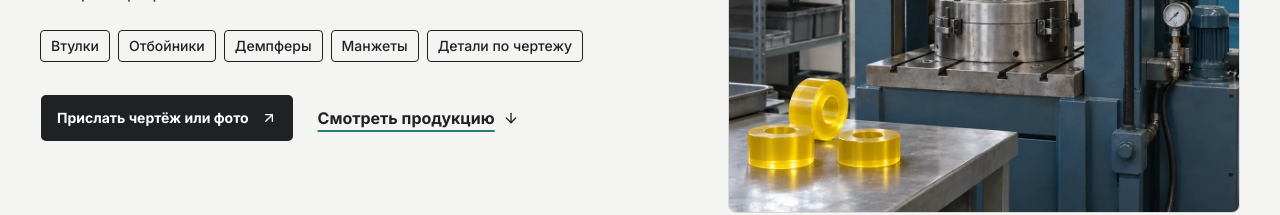
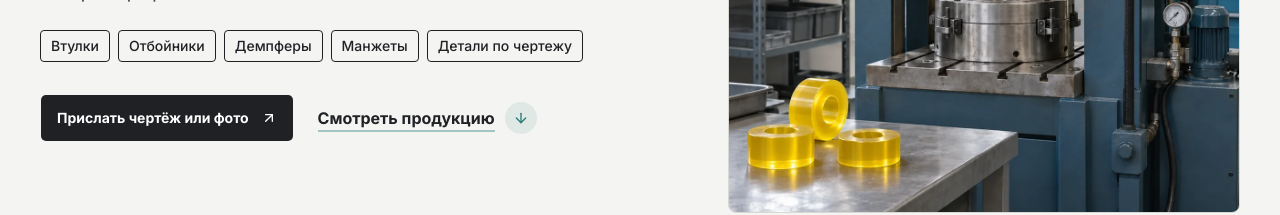
Before and after one commit to raiselfg/poli-front, a Next.js app in the folder apps/web/: page / in a window 1280 px wide. Shown: the part 468-683 px from the top of the page. Built offline with nearby package versions, Linux system fonts and the light colour scheme; no server answers.

Commit message:
improve hero hover ui text

```diff
--- a/apps/web/app/_components/hero/hero.tsx
+++ b/apps/web/app/_components/hero/hero.tsx
@@ -4,7 +4,7 @@ import { unstable_rethrow } from 'next/navigation';
 import { ArrowDown, ArrowUpRight } from 'lucide-react';
 import { getCategories } from '../../_lib/catalog/catalog';
 import type { Category } from '../../_lib/catalog/catalog-schema';
-import { action, textLink, wrap } from '../landing-styles';
+import { action, wrap } from '../landing-styles';
 
 const products = [
   'Втулки',
@@ -78,9 +78,22 @@ export function Hero() {
               Прислать чертёж или фото
               <ArrowUpRight aria-hidden="true" />
             </a>
-            <a className={textLink} href="#catalog">
-              Смотреть продукцию
-              <ArrowDown size={16} aria-hidden="true" />
+            <a
+              className="group/catalog inline-flex min-h-11 items-center gap-2.5 font-bold"
+              href="#catalog"
+            >
+              <span className="group-hover/catalog:text-accent-ink group-focus-visible/catalog:text-accent-ink after:bg-accent-ink before:bg-accent-ink/40 relative before:absolute before:inset-x-0 before:-bottom-0.5 before:h-0.5 after:absolute after:inset-x-0 after:-bottom-0.5 after:h-0.5 after:origin-left after:scale-x-0 group-hover/catalog:after:scale-x-100 group-focus-visible/catalog:after:scale-x-100 motion-safe:transition-colors motion-safe:duration-300 motion-safe:after:transition-transform motion-safe:after:duration-300 forced-colors:underline">
+                Смотреть продукцию
+              </span>
+              <span
+                aria-hidden="true"
+                className="bg-accent-ink/10 text-accent-ink group-hover/catalog:bg-landing-accent group-hover/catalog:text-on-dark group-focus-visible/catalog:bg-landing-accent group-focus-visible/catalog:text-on-dark size-8 shrink-0 overflow-hidden rounded-full motion-safe:transition-colors motion-safe:duration-300"
+              >
+                <span className="grid -translate-y-8 auto-rows-[2rem] place-items-center motion-safe:transition-transform motion-safe:duration-300 motion-safe:ease-(--landing-motion-ease) motion-safe:group-hover/catalog:translate-y-0 motion-safe:group-focus-visible/catalog:translate-y-0">
+                  <ArrowDown size={16} />
+                  <ArrowDown size={16} />
+                </span>
+              </span>
             </a>
           </div>
         </div>
```
